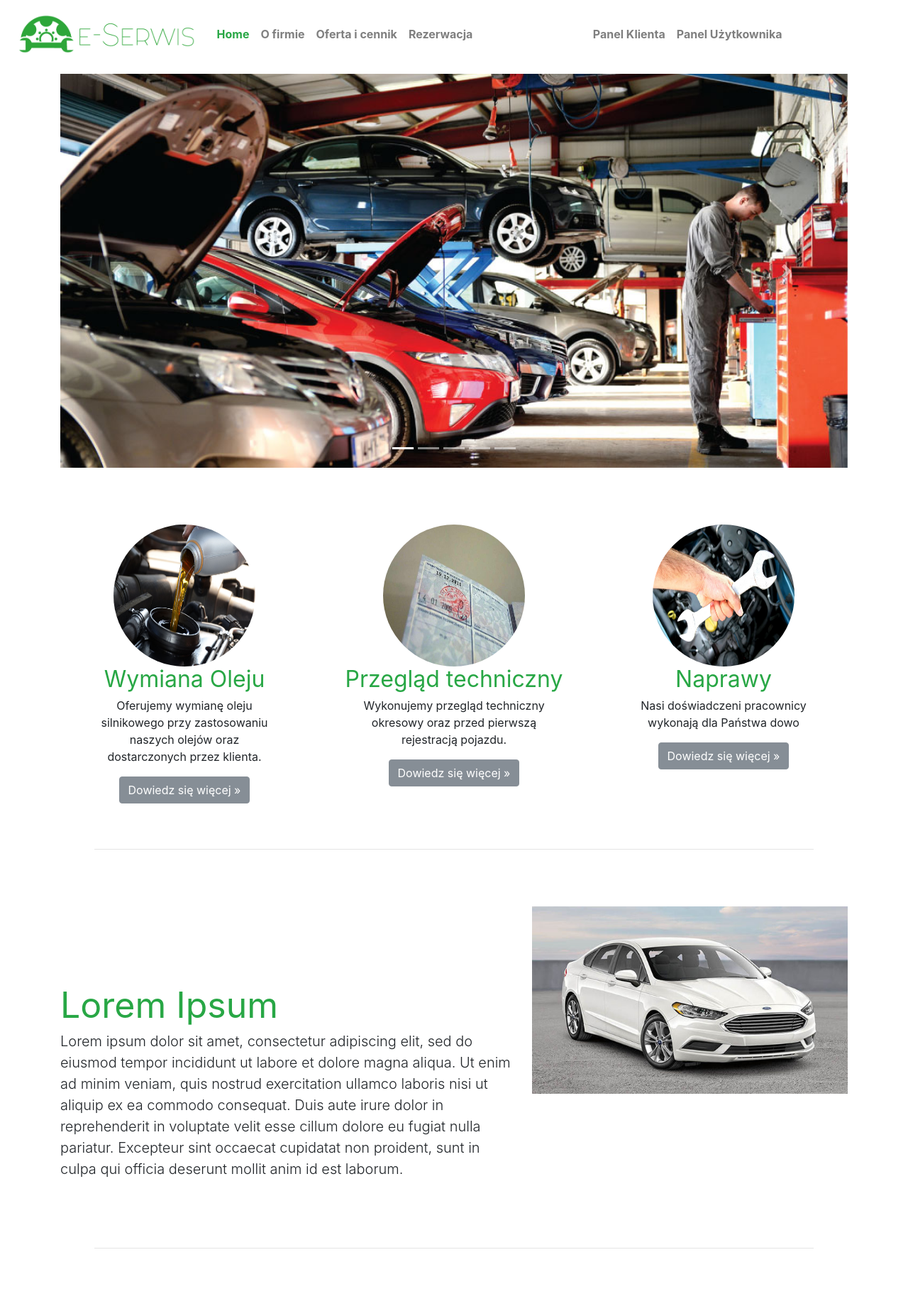
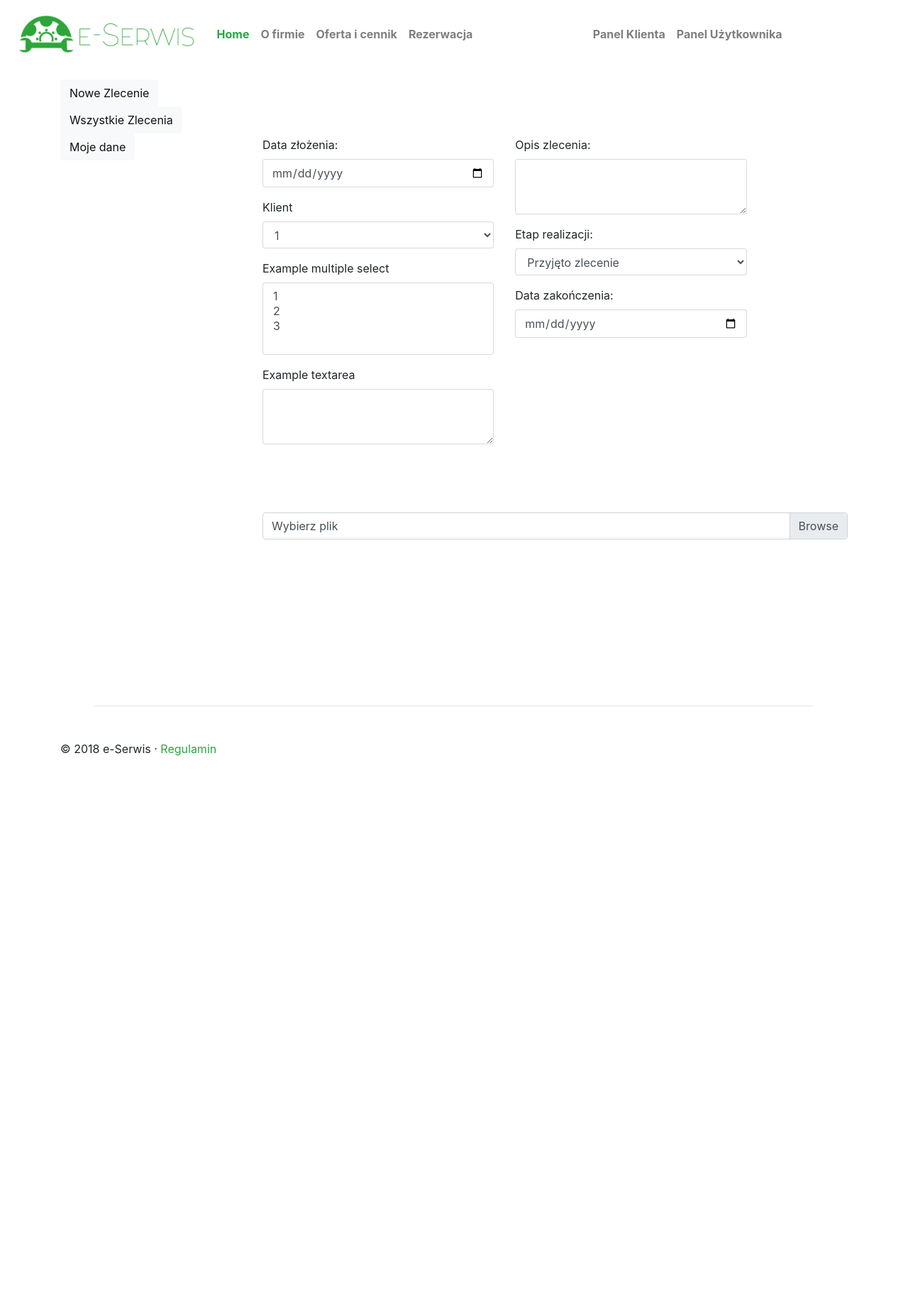
Before and after one commit to kamil526/PHP-SERWIS, a PHP site: page /panelKlienta.php in a window 1280 px wide. Shown: the top 1840 px of the page at 71% size. After the commit the page ends 1065 px from the top, so only its background shows below. Run offline with PHP 8.4, Linux system fonts and the light colour scheme; some libraries are stand-ins or nearby versions.

Commit message:
zmiany wizualne

```diff
--- a/panelKlienta.php
+++ b/panelKlienta.php
@@ -12,7 +12,7 @@
     <meta name="description" content="Druk offsetowy, druk cyfrowy, introligatornia">
     <meta name="author" content="Michał Sierotowicz, Kamil Poręba">
     <link rel="icon" href="startpage/img/faviconkw.ico">
-    <title>eSerwis - Panel Klienta</title>
+    <title>eSerwis - Samochodowy </title>
     <!-- Bootstrap core CSS -->
     <link rel="stylesheet" href="https://maxcdn.bootstrapcdn.com/bootstrap/4.0.0/css/bootstrap.min.css" integrity="sha384-Gn5384xqQ1aoWXA+058RXPxPg6fy4IWvTNh0E263XmFcJlSAwiGgFAW/dAiS6JXm" crossorigin="anonymous">
     <!-- Custom CSS -->
@@ -77,136 +77,100 @@
             </div>
         </nav>
         </header>
+    <main>
+        <section class="page">
+            <div class="container">
+                <div class="row featurette">
+                    <div class="col-md-3">
+                        <button class="btn btn-light" type="submit">Nowe Zlecenie</button>
+                        <button class="btn btn-light" type="submit">Wszystkie Zlecenia</button>
+                        <button class="btn btn-light" type="submit">Moje dane</button>
+                    </div>
+
+                    <div class="col-md-9">
+
+                        <div class="row featurette">
+                            <div class="col-md-5">
+                                <form>
+                                <div class="form-group">
+                                        <label for="exampleFormControlSelect1">Data złożenia:</label>
+                                        <input type="date" name="bday" max="3000-12-31"
+                                                min="2019-01-01" class="form-control">
+                                    </div>
+                                    <div class="form-group">
+                                        <label for="exampleFormControlSelect1">Klient</label>
+                                        <select class="form-control" id="exampleFormControlSelect1">
+                                        <option>1</option>
+                                        <option>2</option>
+                                        <option>3</option>
+
+                                        </select>
+                                    </div>
+                                    <div class="form-group">
+                                        <label for="exampleFormControlSelect2">Example multiple select</label>
+                                        <select multiple class="form-control" id="exampleFormControlSelect2">
+                                        <option>1</option>
+                                        <option>2</option>
+                                        <option>3</option>
+                                        </select>
+                                    </div>
+                                    <div class="form-group">
+                                        <label for="exampleFormControlTextarea1">Example textarea</label>
+                                        <textarea class="form-control" id="exampleFormControlTextarea1" rows="3"></textarea>
+                                    </div>
+                                </form>
+                            </div>
+
+                            <div class="col-md-5">
+                                <form>
+                                    <div class="form-group">
+                                        <label for="exampleFormControlTextarea1">Opis zlecenia:</label>
+                                        <textarea class="form-control" id="exampleFormControlTextarea1" rows="3"></textarea>
+                                    </div>
+
+                                    <div class="form-group">
+                                        <label for="exampleFormControlSelect1">Etap realizacji:</label>
+                                        <select class="form-control" id="exampleFormControlSelect1">
+                                        <option>Przyjęto zlecenie</option>
+                                        <option>W trakcie realizacji</option>
+                                        <option>Zrealizowano</option>>
+                                        </select>
+                                    </div>
+                                    <div class="form-group">
+                                        <label for="exampleFormControlSelect1">Data zakończenia:</label>
+                                        <input type="date" name="bday" max="3000-12-31"
+                                                min="2019-01-01" class="form-control">
+                                    </div>
+                                </form>
+                            </div>
+                        </div>
+
+                        <div class="row featurette">
+                            <div class="col-md-12">
+                                <div class="custom-file">
+                                    <input type="file" class="custom-file-input" name="zdjecieUszkodzenia">
+                                    <label class="custom-file-label" for="customFile">Wybierz plik</label>
+                                </div>
+                            </div>
+                        </div>
+
+                    </div>
+                </div>
+
                 <!-- back to top button -->
                 <button onclick="topFunction()" id="myBtn" title="Go to top">Wróć na górę</button>
                 <br>
-    <br>
-    <br>
-    <!-- Carousel -->
-    <div class="container">
-            <div id="carouselExampleIndicators" class="carousel slide" data-ride="carousel">
-                <ol class="carousel-indicators">
-                    <li data-target="#carouselExampleIndicators" data-slide-to="0" class="active"></li>
-                    <li data-target="#carouselExampleIndicators" data-slide-to="1"></li>
-                    <li data-target="#carouselExampleIndicators" data-slide-to="2"></li>
-                    <li data-target="#carouselExampleIndicators" data-slide-to="3"></li>
-                    <li data-target="#carouselExampleIndicators" data-slide-to="4"></li>
-                </ol>
-                <div class="carousel-inner">
-                    <div class="carousel-item active">
-                        <img class="w-100" src="startpage/img/foto1.JPG" alt="First slide">
-                    </div>
-                    <div class="carousel-item">
-                        <img class="w-100" src="startpage/img/foto2.JPG" alt="Second slide">
-                    </div>
-                    <div class="carousel-item">
-                        <img class="w-100" src="startpage/img/foto3.jpg" alt="Third slide">
-                    </div>
-                </div>
-                <a class="carousel-control-prev" href="#carouselExampleIndicators" role="button" data-slide="prev">
-                    <span class="carousel-control-prev-icon" aria-hidden="true"></span>
-                    <span class="sr-only">Previous</span>
-                </a>
-                <a class="carousel-control-next" href="#carouselExampleIndicators" role="button" data-slide="next">
-                    <span class="carousel-control-next-icon" aria-hidden="true"></span>
-                    <span class="sr-only">Next</span>
-                </a>
-            </div>
-        </div>
 
-      <!-- Marketing / 3 kolumny pod karuzelą-->
-    <div class="container marketing">
-        <div class="row text-center">
-            <div class="col-lg-4">
-                <img class="rounded-circle" src="startpage/img/olej.jpg" alt="Wymiana Oleju" width="200" height="200">
-                <h2 class=" text-success">Wymiana Oleju</h2>
-                <p>Oferujemy wymianę oleju silnikowego przy zastosowaniu naszych olejów oraz dostarczonych przez klienta.</p>
-                <p>
-                    <a class="btn btn-secondary" href="startpage/data/construction.html" role="button">Dowiedz się więcej &raquo;</a>
-                </p>
-            </div>
-            <div class="col-lg-4">
-                <img class="rounded-circle" src="startpage/img/przeglad.jpg" alt="Druk cyfrowy" width="200" height="200">
-                <h2 class=" text-success">Przegląd techniczny</h2>
-                <p>Wykonujemy przegląd techniczny okresowy oraz przed pierwszą rejestracją pojazdu.</p>
-                <p>
-                    <a class="btn btn-secondary" href="startpage/data/construction.html" role="button">Dowiedz się więcej &raquo;</a>
-                </p>
-            </div>
-            <div class="col-lg-4">
-                <img class="rounded-circle" src="startpage/img/naprawy.jpg" alt="Introligatornia" width="200" height="200">
-                <h2 class=" text-success">Naprawy</h2>
-                <p>Nasi doświadczeni pracownicy wykonają dla Państwa dowo</p>
-                <p>
-                    <a class="btn btn-secondary" href="startpage/data/construction.html" role="button">Dowiedz się więcej &raquo;</a>
-                </p>
-            </div>
-        </div>
-
-        <!-- Featurettes -->
                 <hr class="featurette-divider">
-        <div class="row featurette">
-            <div class="col-md-7">
-                <h2 class="featurette-heading text-success">Lorem Ipsum
-                    <span class="text-muted"></span>
-                </h2>
-                <p class="lead">Lorem ipsum dolor sit amet, consectetur adipiscing elit, sed do eiusmod tempor incididunt ut labore et dolore magna aliqua.
-                        Ut enim ad minim veniam, quis nostrud exercitation ullamco laboris nisi ut aliquip ex ea commodo consequat.
-                        Duis aute irure dolor in reprehenderit in voluptate velit esse cillum dolore eu fugiat nulla pariatur.
-                        Excepteur sint occaecat cupidatat non proident, sunt in culpa qui officia deserunt mollit anim id est laborum.</p>
-            </div>
-            <div class="col-md-5">
-                <img class="featurette-image img-fluid mx-auto" src="startpage/img/car4.jpg" alt="oprawa twarda">
-            </div>
-        </div>
-        <hr class="featurette-divider">
-
-        <div class="row featurette">
-            <div class="col-md-7 order-md-2">
-                <h2 class="featurette-heading text-success">Lorem Ipsum</h2>
-                <p class="lead">Lorem ipsum dolor sit amet, consectetur adipiscing elit, sed do eiusmod tempor incididunt ut labore et dolore magna aliqua.
-                    Ut enim ad minim veniam, quis nostrud exercitation ullamco laboris nisi ut aliquip ex ea commodo consequat.
-                    Duis aute irure dolor in reprehenderit in voluptate velit esse cillum dolore eu fugiat nulla pariatur.
-                    Excepteur sint occaecat cupidatat non proident, sunt in culpa qui officia deserunt mollit anim id est laborum.</p>
-            </div>
-            <div class="col-md-5 order-md-1">
-                <img class="featurette-image img-fluid mx-auto" src="startpage/img/car3.jpg" alt="wizytówka">
-            </div>
-        </div>
-        <hr class="featurette-divider">
-        <div class="row featurette">
-            <div class="col-md-7">
-                <h2 class="featurette-heading text-success">Lorem Ipsum</h2>
-                <p class="lead">Lorem ipsum dolor sit amet, consectetur adipiscing elit, sed do eiusmod tempor incididunt ut labore et dolore magna aliqua.
-                        Ut enim ad minim veniam, quis nostrud exercitation ullamco laboris nisi ut aliquip ex ea commodo consequat.
-                        Duis aute irure dolor in reprehenderit in voluptate velit esse cillum dolore eu fugiat nulla pariatur.
-                        Excepteur sint occaecat cupidatat non proident, sunt in culpa qui officia deserunt mollit anim id est laborum.</p>
-            </div>
-            <div class="col-md-5">
-                <img class="featurette-image img-fluid mx-auto" src="startpage/img/car2.jpg" alt="uszlachetnienia">
-            </div>
-        </div>
-        <hr class="featurette-divider">
-        <div class="row featurette">
-            <div class="col-md-7 order-md-2">
-                <h2 class="featurette-heading text-success">Lorem Ipsum</h2>
-                <p class="lead">Lorem ipsum dolor sit amet, consectetur adipiscing elit, sed do eiusmod tempor incididunt ut labore et dolore magna aliqua.
-                        Ut enim ad minim veniam, quis nostrud exercitation ullamco laboris nisi ut aliquip ex ea commodo consequat.
-                        Duis aute irure dolor in reprehenderit in voluptate velit esse cillum dolore eu fugiat nulla pariatur.
-                        Excepteur sint occaecat cupidatat non proident, sunt in culpa qui officia deserunt mollit anim id est laborum.</p>
-            </div>
-            <div class="col-md-5 order-md-1">
-                <img class="featurette-image img-fluid mx-auto" src="startpage/img/car1.png" alt="wizytówka">
-            </div>
-        </div>
-        <hr class="featurette-divider">
-        </div>
 
                 <!-- FOOTER -->
                 <footer class="container">
                     <div class="row">
                     <p>&copy; 2018 e-Serwis &middot; <a href="startpage/data/construction.html" class="text-success">Regulamin</a></p>
                 </footer>
+            </div>
+        </section>
+
     </main>
 
     <!-- Bootstrap core JavaScript -->
```
Lines whose indentation alone changed are shown as unchanged.
